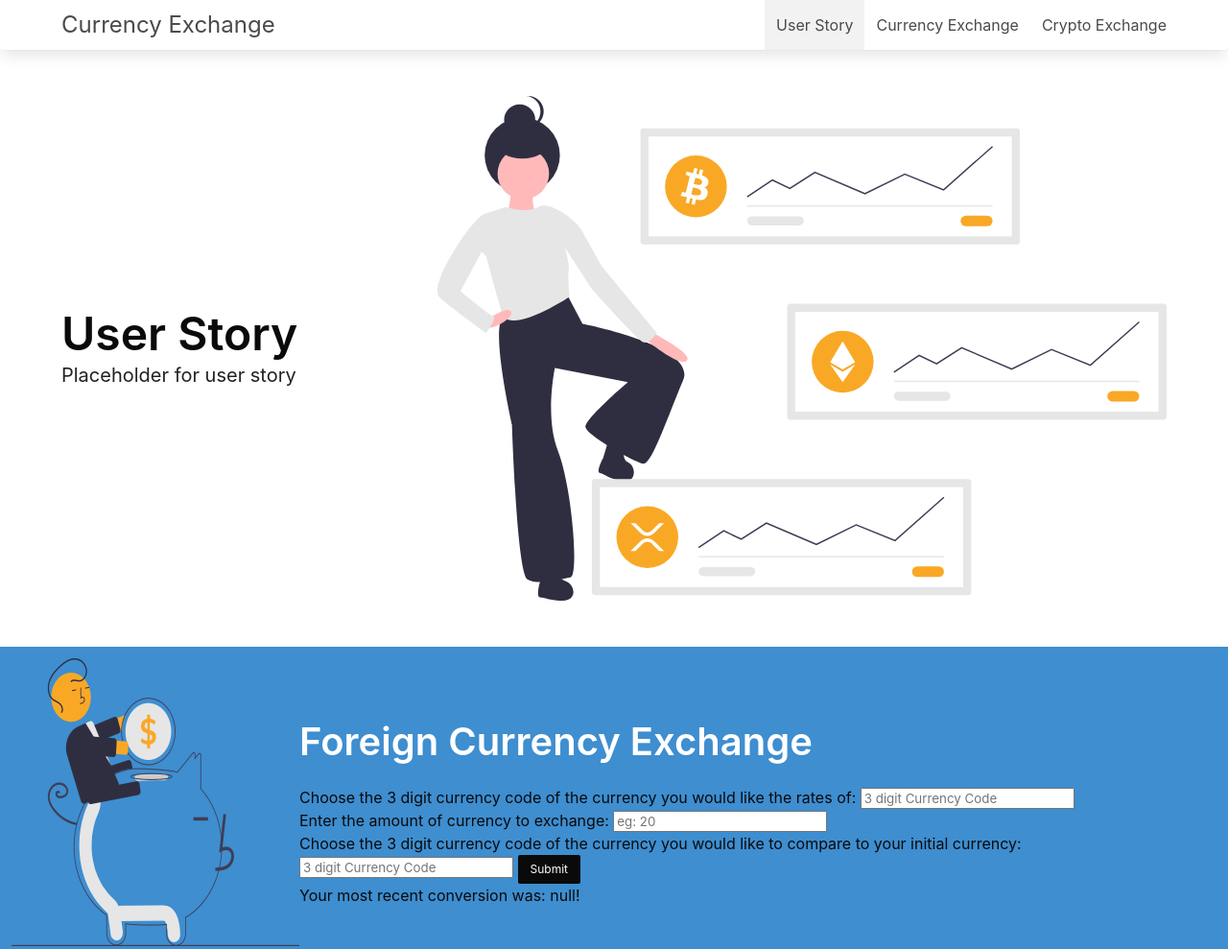
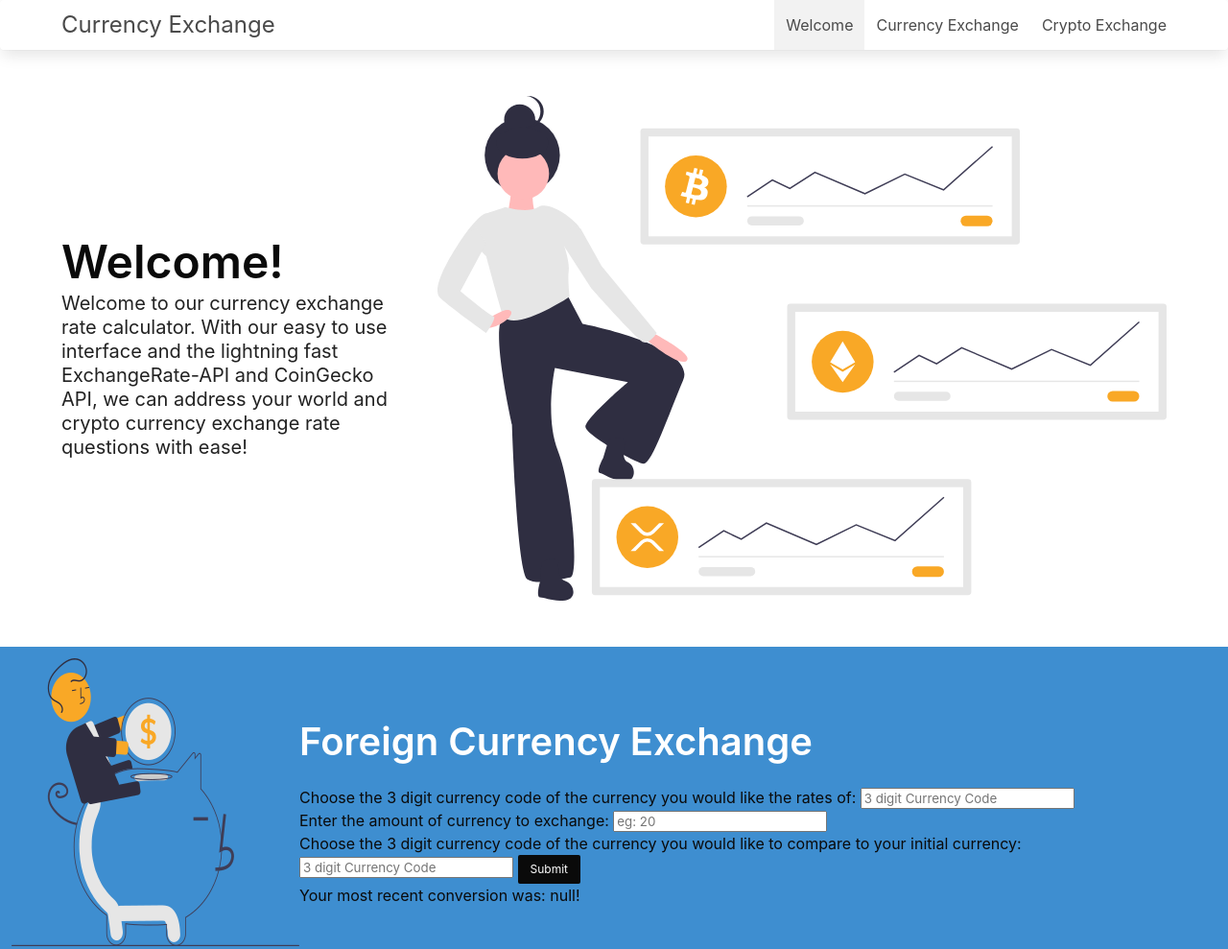
Before and after one commit to stezzzy/currency-exchange, a plain HTML site: page index.html in a window 1280 px wide. Shown: the top 989 px of the page at 96% size. Drawn offline with nearby package versions, Linux system fonts and the light colour scheme; no server answers.

Commit message:
Updated websites welcome text and adjusted navbar to reflect new section

```diff
--- a/index.html
+++ b/index.html
@@ -30,7 +30,7 @@
           <div id="navbarMenuHeroB" class="navbar-menu">
             <div class="navbar-end">
               <a class="navbar-item is-active" href="#userstory">
-                User Story
+                Welcome
               </a>
               <a class="navbar-item" href="#currencyexchange">
                 Currency Exchange
@@ -50,10 +50,10 @@
         <div class="columns is-vcentered">
           <div class="column is-one-third">
             <p class="title is-1">
-              User Story
+              Welcome!
             </p>
             <p class="subtitle">
-              Placeholder for user story
+              Welcome to our currency exchange rate calculator. With our easy to use interface and the lightning fast ExchangeRate-API and CoinGecko API, we can address your world and crypto currency exchange rate questions with ease!
             </p>
           </div>
           <div class="column is-two-thirds">
```
